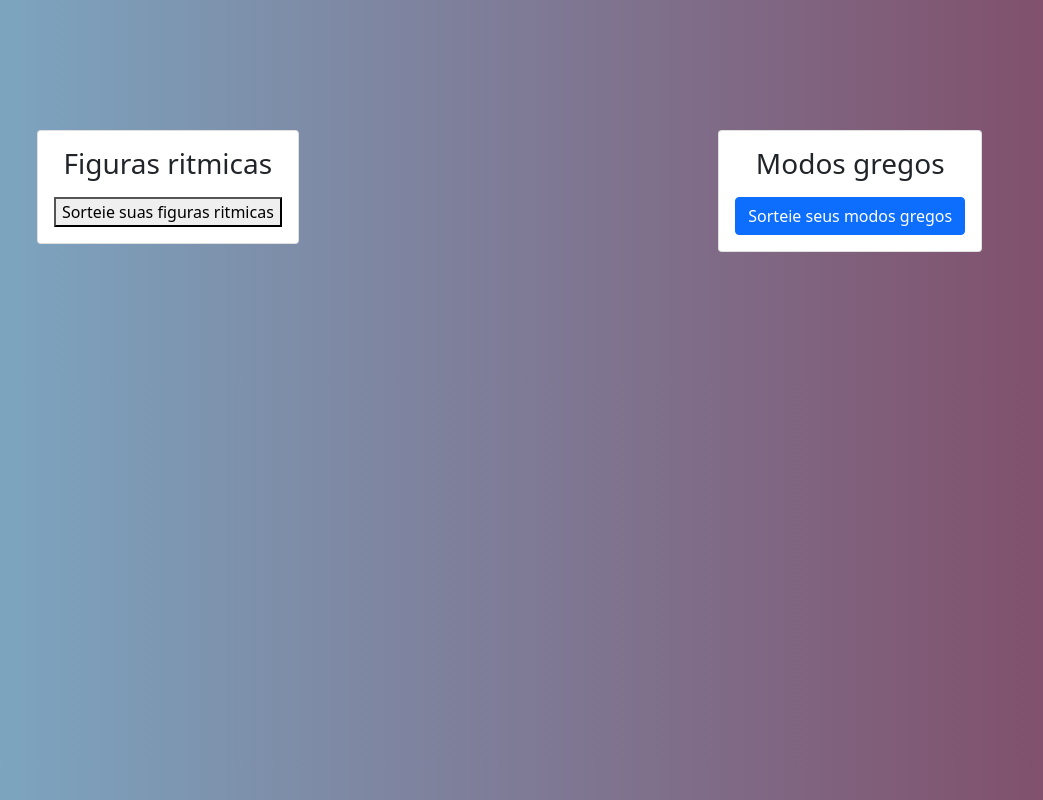
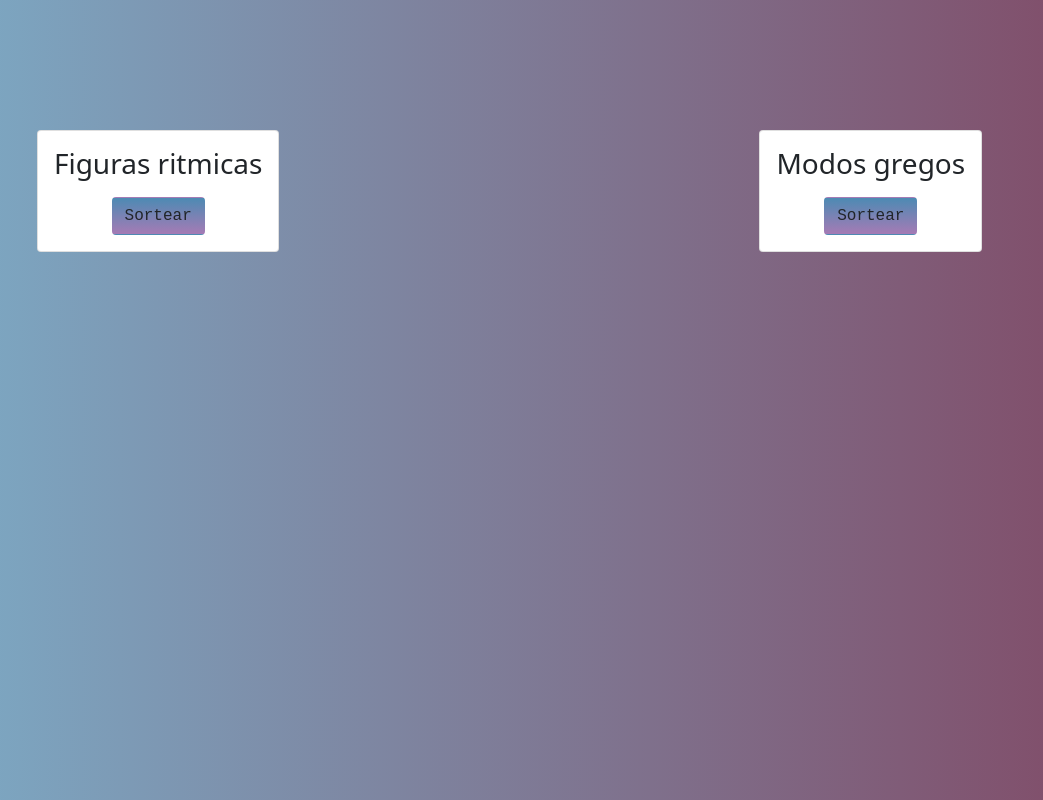
Before and after one commit to tavaresjana/SorteadorMusical, a plain HTML site: page index.html in a window 1280 px wide. Shown: the whole page, without its empty margins (118-1161 px from the left). Drawn offline with nearby package versions, Linux system fonts and the light colour scheme.

Commit message:
Estilização do botão sortear

```diff
--- a/css/style.css
+++ b/css/style.css
@@ -6,12 +6,33 @@ body {
     text-align: center;
 }
 
-.button {
+.btn {
+    background: #4d8ab3;
+    background-image: -webkit-linear-gradient(top, #4d8ab3, #a57bb5);
+    background-image: -moz-linear-gradient(top, #4d8ab3, #a57bb5);
+    background-image: -ms-linear-gradient(top, #4d8ab3, #a57bb5);
+    background-image: -o-linear-gradient(top, #4d8ab3, #a57bb5);
+    background-image: linear-gradient(to bottom, #4d8ab3, #a57bb5);
+    -webkit-border-radius: 28;
+    -moz-border-radius: 28;
+    border-radius: 28px;
+    font-family: Courier New;
+    color: #ffffff;
+    font-size: 20px;
+    padding: 10px 20px 10px 20px;
+    text-decoration: none;
     cursor: pointer;
-    margin: 5px;
-    background-color: linear-gradient(to right, #6c93ac 0%, #5c6095 100%);
-    border: 0;
-}
+  }
+
+  .btn:hover {
+    background: #a57bb5;
+    background-image: -webkit-linear-gradient(top, #a57bb5, #4d8ab3);
+    background-image: -moz-linear-gradient(top, #a57bb5, #4d8ab3);
+    background-image: -ms-linear-gradient(top, #a57bb5, #4d8ab3);
+    background-image: -o-linear-gradient(top, #a57bb5, #4d8ab3);
+    background-image: linear-gradient(to bottom, #a57bb5, #4d8ab3);
+    text-decoration: none;
+  }
 
 span{
     font-size: larger;
--- a/index.html
+++ b/index.html
@@ -18,26 +18,26 @@
         <div class="col-sm-6">
           <div class="card left">
             <div class="card-body">
-              <h3 class="card-title">Figuras ritmicas</h5>
+              <h3 class="card-title">Figuras ritmicas</h3>
               <span id="primeiro-item"></span>
               <span id="segundo-item"></span>
               <span id="terceiro-item"></span>
               <span id="quarto-item"></span>
               <p></p>
-              <button id="button" onclick="sorteadorFigurasRitmicas()">Sorteie suas figuras ritmicas</button>
+              <button class="btn btn:hover" onclick="sorteadorFigurasRitmicas()">Sortear</button>
             </div>
           </div>
         </div>
 
 
-        <div class="col-sm-6">
+        <div class="col-sm-6" id="btn">
           <div class="card right">
             <div class="card-body">
-              <h3 class="card-title">Modos gregos</h5>
+              <h3 class="card-title">Modos gregos</h3>
                 <span id="primeiro-grego-item"></span>
                 <span id="segundo-grego-item"></span>
                 <p></p>
-              <button onclick="sorteadorModosGregos()" class="btn btn-primary">Sorteie seus modos gregos</button>
+                <button class="btn btn:hover" onclick="sorteadorModosGregos()" >Sortear</button>
             </div>
           </div>
         </div>
@@ -45,7 +45,6 @@
 
     </div>
 
-
-
     <script src="js/script.js"></script>
 </body>
+</html>
```
